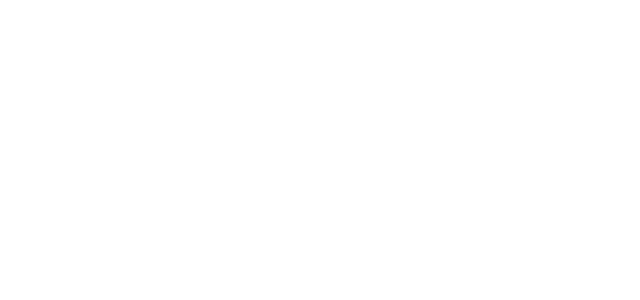
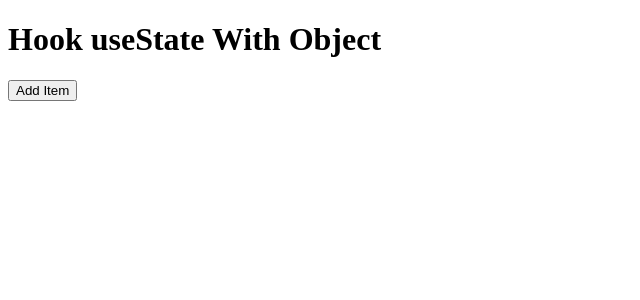
Before and after one commit to ImAshokDev/React-hooks, a React (Create React App) app: page /hook-four in a window 1280 px wide. Shown: the top 300 px of the page, without its empty margins (0-640 px from the left). Built offline with nearby package versions, Linux system fonts and the light colour scheme.

Commit message:
useState with Array

```diff
--- a/src/App.jsx
+++ b/src/App.jsx
@@ -6,6 +6,7 @@
 import HookCounter from "./app/Component/HookCounter";
 import HookCounterTwo from "./app/Component/HookCounterTwo";
 import HookThree from "./app/Component/HookThree";
+import HookFour from "./app/Component/HookFour";
 
 const App = () => {
   return (
@@ -20,6 +21,7 @@
           <Route exact path="/hook-counter" component={HookCounter} />
           <Route exact path="/hook-counter-two" component={HookCounterTwo} />
           <Route exact path="/hook-three" component={HookThree} />
+          <Route exact path="/hook-four" component={HookFour} />
         </Switch>
       </BrowserRouter>
     </div>
--- /dev/null
+++ b/src/app/Component/HookFour.js
@@ -0,0 +1,32 @@
+import React, { useState } from "react";
+
+function HookFour() {
+  const [items, setItems] = useState([]);
+
+  const addItems = () => {
+    setItems([
+      ...items,
+      {
+        id: items.length,
+        value: Math.floor(Math.random() * 10) + 1,
+      },
+    ]);
+  };
+
+  return (
+    <div>
+      <h1>Hook useState With Object</h1>
+
+      <button onClick={addItems} type="button">
+        Add Item
+      </button>
+      <ul>
+        {items.map((item) => (
+          <li key={item.id}>{item.value}</li>
+        ))}
+      </ul>
+    </div>
+  );
+}
+
+export default HookFour;
```
Also changed, not shown: 2 other files (tests, documents, lock files or other folders).
